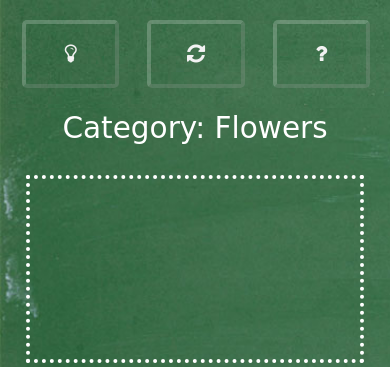
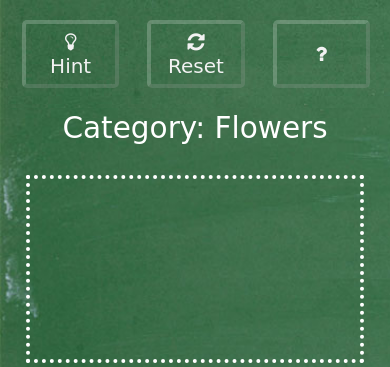
Before and after one commit to Q-Ain/Hangman-Game, a PHP site: page /main.html in a window 390 px wide. Shown: the top 367 px of the page. Run offline with PHP 8.4, Linux system fonts and the light colour scheme; some web fonts are replaced.

Commit message:
some updates

```diff
--- a/main-styles.css
+++ b/main-styles.css
@@ -51,7 +51,7 @@ p {
     border-radius: 5px;
     background: none;
     cursor: pointer;
-    font-size: 4vh;
+    font-size: 30px;
     width: 15vw;
     min-height: 8vh;
     margin: 20px;
@@ -212,13 +212,13 @@ canvas {
   #navbar a {
     float: none;
     display: block;
-    text-align: left;
+    text-align: center;
   }
   #navbar button {
     width: 25%;
     margin-left: 2%;
-    display: inline-block;
-    font-size: 2.5vh;
+    font-size: 20px;
+    float: right;
   }
   #reset-text {
     display: none;
--- a/main.html
+++ b/main.html
@@ -27,8 +27,8 @@
                     </div>
                 </div>
             </button>
-            <button id="reset"><i class="fa fa-refresh"></i> <div id="reset-text">Reset</div></button>
-            <button id="hint"><i class="fa fa-lightbulb-o"></i> <div id="hint-text">Hint</div></button>
+            <button id="reset"><i class="fa fa-refresh"></i> <a id="reset-text">Reset</a></button>
+            <button id="hint"><i class="fa fa-lightbulb-o"></i> <a id="hint-text">Hint</a></button>
         </div>
     </div>
 
```
